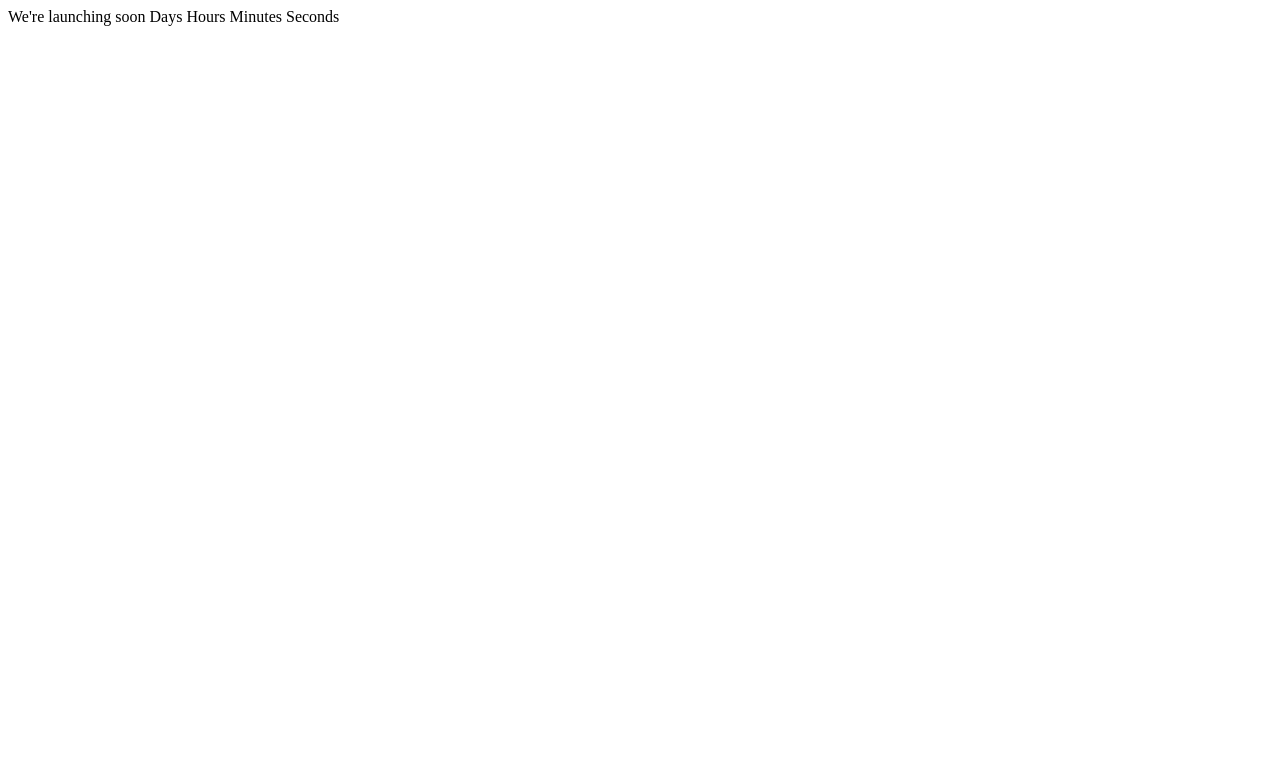
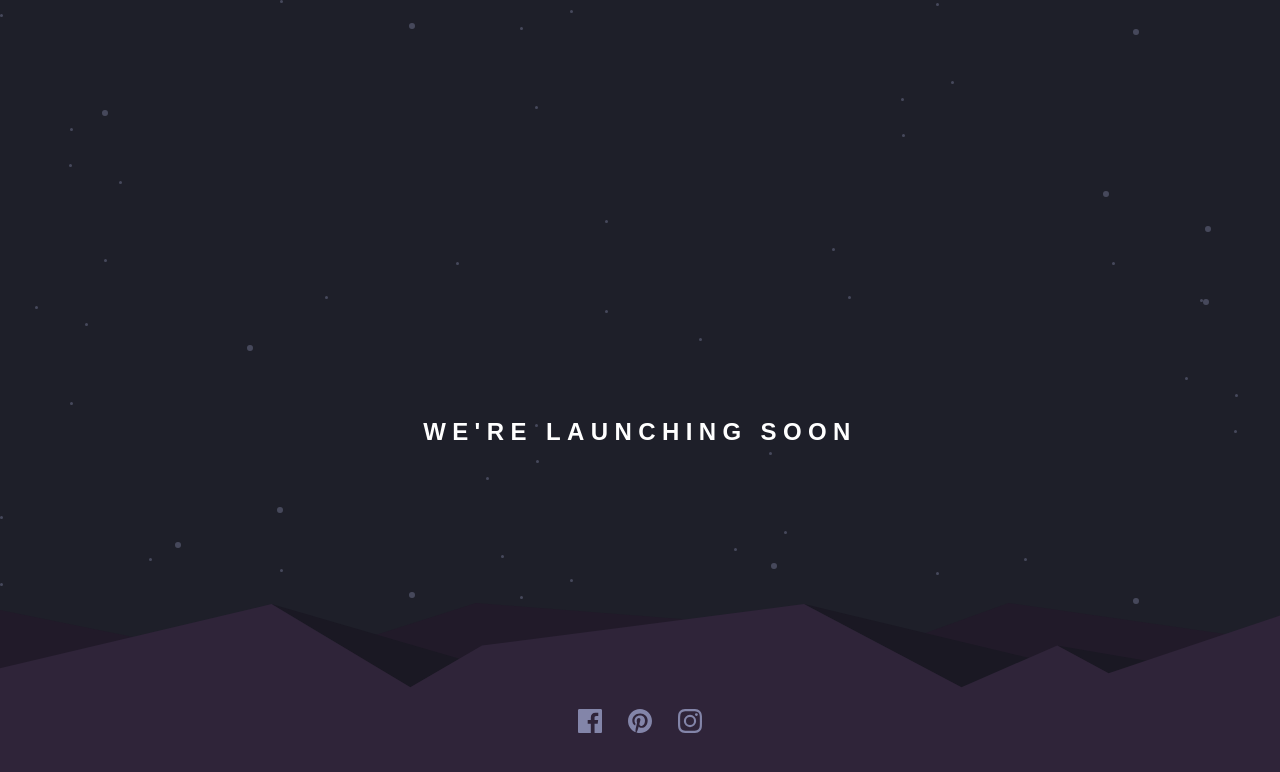
Before and after one commit to JoeMarv/timer, a plain HTML site: page index.html in a window 1280 px wide. Drawn offline with Linux system fonts and the light colour scheme.

Commit message:
bouut too start timer

```diff
--- a/index.html
+++ b/index.html
@@ -5,24 +5,43 @@
   <meta name="viewport" content="width=device-width, initial-scale=1.0"> <!-- displays site properly based on user's device -->
 
   <link rel="icon" type="image/png" sizes="32x32" href="./images/favicon-32x32.png">
-
-  <title>Frontend Mentor | Launch countdown timer</title>
-
-  <!-- Feel free to remove these styles or customise in your own stylesheet 👍 -->
-  <style>
-    .attribution { font-size: 11px; text-align: center; }
-    .attribution a { color: hsl(228, 45%, 44%); }
-  </style>
+  <link rel="stylesheet" href="styles.css">
+  <title>Launch Countdown Timer</title>
 </head>
 <body>
+  <section class="container">
+    <article class="timer">
+      <div class="timer-header">
+        <h1>We're launching soon</h1>
+      </div>
 
-  We're launching soon
+      <div class="timer-container">
 
-  Days
-  Hours
-  Minutes
-  Seconds
+      </div>
+    </article>
+
+    <article class="social-media">
+      <a href="https://www.facebook.com" class="social"><svg xmlns="http://www.w3.org/2000/svg" width="24" height="24">
+        <path fill="#8385A9"
+          d="M22.675 0H1.325C.593 0 0 .593 0 1.325v21.351C0 23.407.593 24 1.325 24H12.82v-9.294H9.692v-3.622h3.128V8.413c0-3.1 1.893-4.788 4.659-4.788 1.325 0 2.463.099 2.795.143v3.24l-1.918.001c-1.504 0-1.795.715-1.795 1.763v2.313h3.587l-.467 3.622h-3.12V24h6.116c.73 0 1.323-.593 1.323-1.325V1.325C24 .593 23.407 0 22.675 0z" />
+        </svg>
+      </a>
+
+      <a href="https://www.pinterest.com" class="social"><svg xmlns="http://www.w3.org/2000/svg" width="24" height="24">
+        <path fill="#8385A9"
+          d="M12 0C5.373 0 0 5.372 0 12c0 5.084 3.163 9.426 7.627 11.174-.105-.949-.2-2.405.042-3.441.218-.937 1.407-5.965 1.407-5.965s-.359-.719-.359-1.782c0-1.668.967-2.914 2.171-2.914 1.023 0 1.518.769 1.518 1.69 0 1.029-.655 2.568-.994 3.995-.283 1.194.599 2.169 1.777 2.169 2.133 0 3.772-2.249 3.772-5.495 0-2.873-2.064-4.882-5.012-4.882-3.414 0-5.418 2.561-5.418 5.207 0 1.031.397 2.138.893 2.738a.36.36 0 01.083.345l-.333 1.36c-.053.22-.174.267-.402.161-1.499-.698-2.436-2.889-2.436-4.649 0-3.785 2.75-7.262 7.929-7.262 4.163 0 7.398 2.967 7.398 6.931 0 4.136-2.607 7.464-6.227 7.464-1.216 0-2.359-.631-2.75-1.378l-.748 2.853c-.271 1.043-1.002 2.35-1.492 3.146C9.57 23.812 10.763 24 12 24c6.627 0 12-5.373 12-12 0-6.628-5.373-12-12-12z" />
+        </svg>
+      </a>
+
+      <a href="https://www.instagram.com" class="social"><svg xmlns="http://www.w3.org/2000/svg" width="24" height="24">
+        <path fill="#8385A9"
+          d="M12 2.163c3.204 0 3.584.012 4.85.07 3.252.148 4.771 1.691 4.919 4.919.058 1.265.069 1.645.069 4.849 0 3.205-.012 3.584-.069 4.849-.149 3.225-1.664 4.771-4.919 4.919-1.266.058-1.644.07-4.85.07-3.204 0-3.584-.012-4.849-.07-3.26-.149-4.771-1.699-4.919-4.92-.058-1.265-.07-1.644-.07-4.849 0-3.204.013-3.583.07-4.849.149-3.227 1.664-4.771 4.919-4.919 1.266-.057 1.645-.069 4.849-.069zM12 0C8.741 0 8.333.014 7.053.072 2.695.272.273 2.69.073 7.052.014 8.333 0 8.741 0 12c0 3.259.014 3.668.072 4.948.2 4.358 2.618 6.78 6.98 6.98C8.333 23.986 8.741 24 12 24c3.259 0 3.668-.014 4.948-.072 4.354-.2 6.782-2.618 6.979-6.98.059-1.28.073-1.689.073-4.948 0-3.259-.014-3.667-.072-4.947-.196-4.354-2.617-6.78-6.979-6.98C15.668.014 15.259 0 12 0zm0 5.838a6.162 6.162 0 100 12.324 6.162 6.162 0 000-12.324zM12 16a4 4 0 110-8 4 4 0 010 8zm6.406-11.845a1.44 1.44 0 100 2.881 1.44 1.44 0 000-2.881z" />
+        </svg>
+      </a>
+    </article>
+  </section>
 
 
+  <script src="app.js"></script>
 </body>
 </html>
--- /dev/null
+++ b/styles.css
@@ -0,0 +1,68 @@
+@import url('https://fonts.googleapis.com/css2?family=Red+Hat+Text:ital,wght@0,700;1,700&display=swap');
+
+:root {
+    --clr-grayish-blue: hsl(237, 18%, 59%);
+    --clr-soft-red: hsl(345, 95%, 68%);
+    --clr-white: hsl(0, 0%, 100%);
+    --clr-dark-desaturated-blue: hsl(236, 21%, 26%);
+    --clr-very-dark-blue: hsl(235, 16%, 14%);
+    --clr-black-blue: hsl(234, 17%, 12%);
+    --ff: "Red Hot Text", sans-serif;
+    --transition: 0.3s ease
+}
+
+* {
+    -webkit-tap-highlight-color: transparent;
+    outline: none;
+}
+
+body {
+    display: flex;
+    flex-direction: column;
+    font-size: 14px;
+    font-weight: 700;
+    text-transform: uppercase;
+    font-family: var(--ff);
+    background-color: var(--clr-very-dark-blue);
+    background-image: url(images/bg-stars.svg);
+    height: 100vh;
+    width: 100vw;
+    margin: 0vw;
+}
+
+h1 {
+    color: var(--clr-white);
+    font-size: 1.5rem;
+    letter-spacing: 0.5vw;
+}
+
+.container {
+    display: flex;
+    flex-direction: column;
+    height: 100vh;
+    width: 100vw;
+    background-image: url(images/pattern-hills.svg);
+    background-repeat: no-repeat;
+    background-position: bottom;
+    justify-content: center;
+    align-items: center;
+}
+
+.timer {
+    display: flex;
+    flex-direction: column;
+    margin: 8vh 0vw 0vw 0vw;
+}
+
+.social-media {
+    position: fixed;
+    display: flex;
+    flex-direction: row;
+    align-items: center;
+    justify-content: center;
+    bottom: 8vh;
+}
+
+.social {
+    margin: 0vw 1vw;
+}
```
Also changed, not shown: app.js (added), 2 other files.
